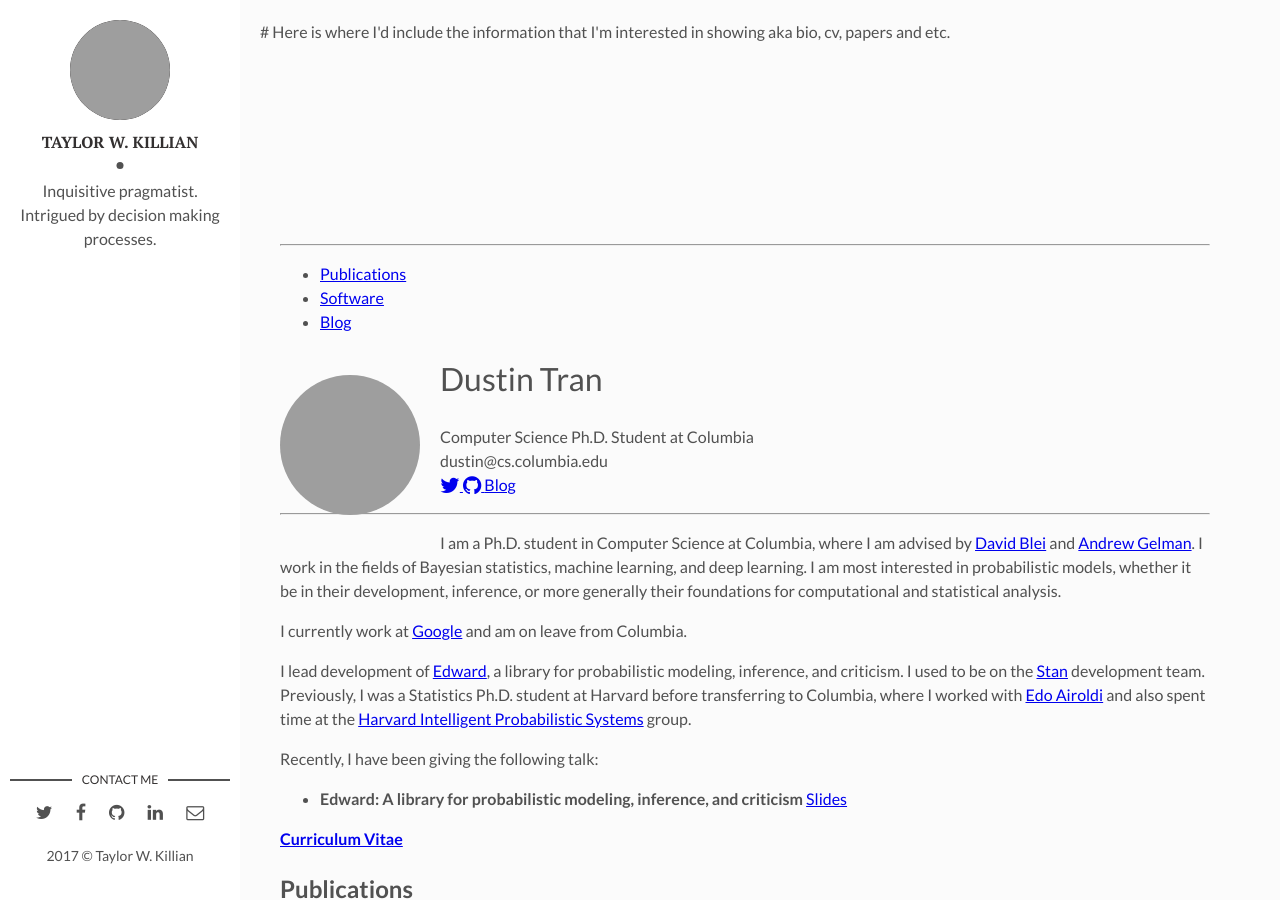
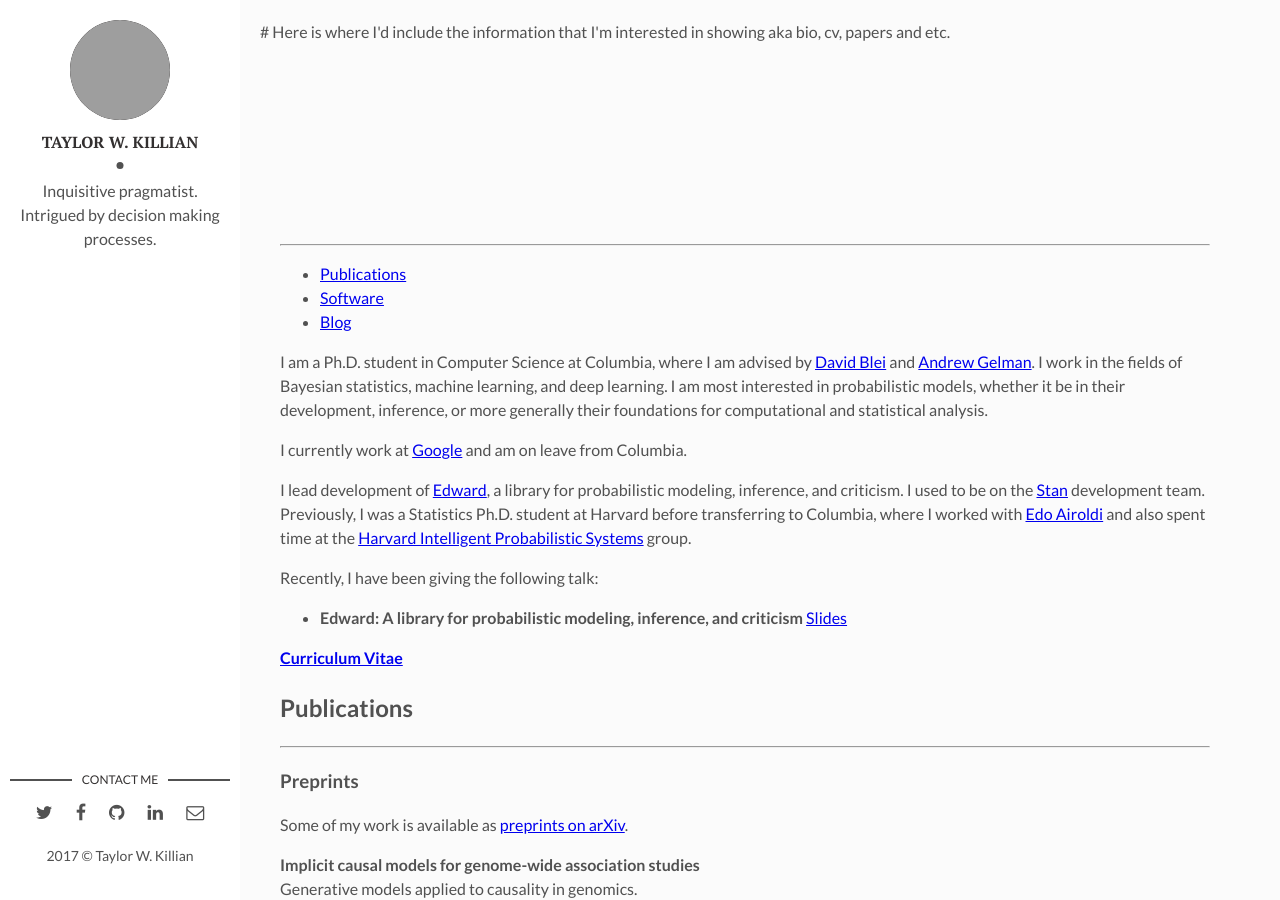
Before and after one commit to twkillian/twkillian.github.io, a Jekyll site: the page built from index.html, in a window 1280 px wide and 900 px high. Built offline with Jekyll 4.4.1, drawn with Linux system fonts in a browser that asks for light colours; nearby versions of some CDN libraries; formulas are drawn with MathJax 3; the list of posts is cut into pages by our own code; grey boxes are pictures that could not be loaded.

Commit message:
Update index.html

```diff
--- a/index.html
+++ b/index.html
@@ -17,26 +17,6 @@ layout: main
       </div>
 
       <div class="col-xs-12 col-sm-9 col-md-9">
-
-        <div class="row">
-          <img src="img/photo-border.png" class="pull-left" style="margin:20px
-          20px 20px 0; height:140px; width:140px; border-radius:100%"/>
-          <h1>Dustin Tran</h1>
-          <p class="lead">
-            Computer Science Ph.D. Student at Columbia<br>
-            dustin@cs.columbia.edu
-            <br>
-            <a href="https://twitter.com/dustinvtran" class="icon">
-              <i class="fa fa-twitter fa-lg"></i>
-            </a>
-            <a href="https://github.com/dustinvtran" class="icon">
-              <i class="fa fa-github fa-lg"></i>
-            </a>
-            <a href="blog" class="icon blog">Blog</a>
-          </p>
-        </div>
-
-        <hr>
 
         <div class="row">
           <p>
```
